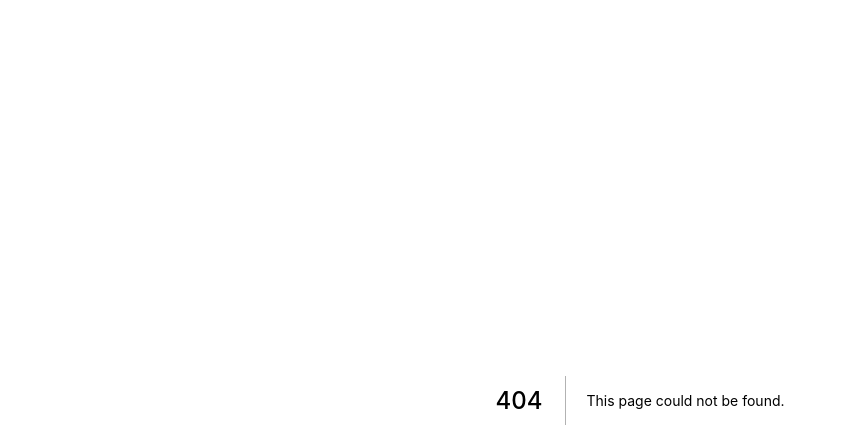
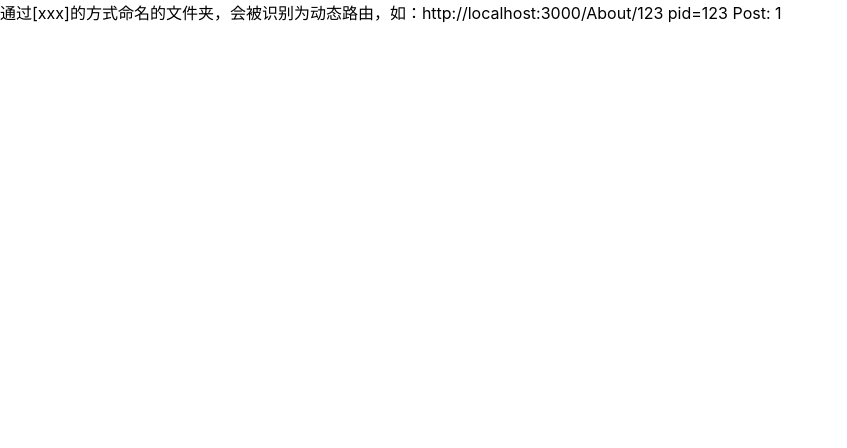
Before and after one commit to shotH240Dane/shotH240Dane.github.io, a Next.js app in the folder next-demo/: page /About/1 in a window 1280 px wide. Before the commit this address had no page. Shown: the top 448 px of the page, without its empty margins (0-847 px from the left). Built offline with nearby package versions, Linux system fonts and the light colour scheme.

Commit message:
feature: next路由配置

```diff
--- /dev/null
+++ b/next-demo/pages/About/[pid].tsx
@@ -0,0 +1,13 @@
+import React, { useState, useEffect } from 'react'
+import { useRouter } from 'next/router'
+
+export default function Dynamic() {
+  const router = useRouter()
+  const { pid } = router.query
+  useEffect(() => {
+    console.log('router', router)
+  }, [])
+  return (
+    <div>通过[xxx]的方式命名的文件夹，会被识别为动态路由，如：http://localhost:3000/About/123 pid=123 Post: { pid }</div>
+  )
+}
```
Also changed, not shown: next-demo/pages/About/nest.tsx (added, +7 -0 lines), 4 other files (tests, documents, lock files or other folders).
